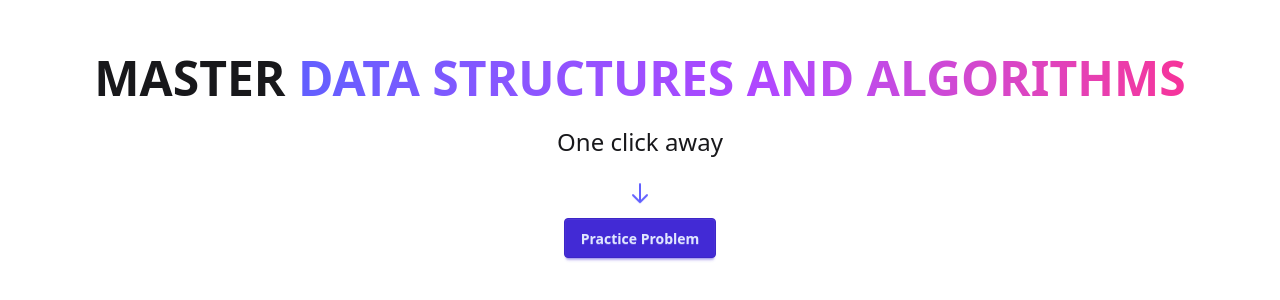
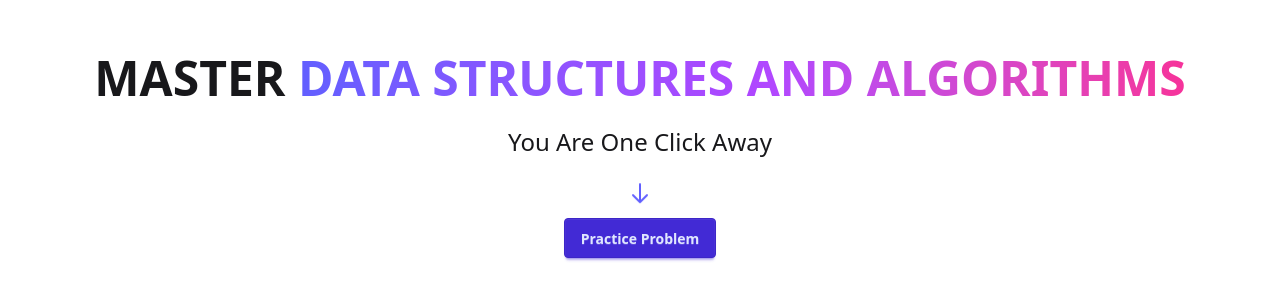
Before and after one commit to anurag-tiw-ari/LeetCodeClone, a React (Vite) app in the folder frontend/: page / in a window 1280 px wide. Shown: the part 238-538 px from the top of the page. Built offline with nearby package versions, Linux system fonts and the light colour scheme.

Commit message:
Home Page UI Updated

```diff
--- a/frontend/src/pages/HomePage.jsx
+++ b/frontend/src/pages/HomePage.jsx
@@ -9,7 +9,7 @@ function HomePage()
                 <h1 className="lg:text-5xl sm:text-4xl text-3xl font-bold uppercase text-center">
             Master <span className="bg-gradient-to-r from-indigo-500 via-purple-500 to-pink-500 text-transparent bg-clip-text">Data Structures And Algorithms</span>
             </h1>
-            <p className="text-center text-2xl my-6">One click away</p>
+            <p className="text-center text-2xl my-6">You Are One Click Away</p>
              <svg
                className="size-6 animate-bounce text-indigo-500 motion-reduce:animate-none text-center"
                fill="none"
```
